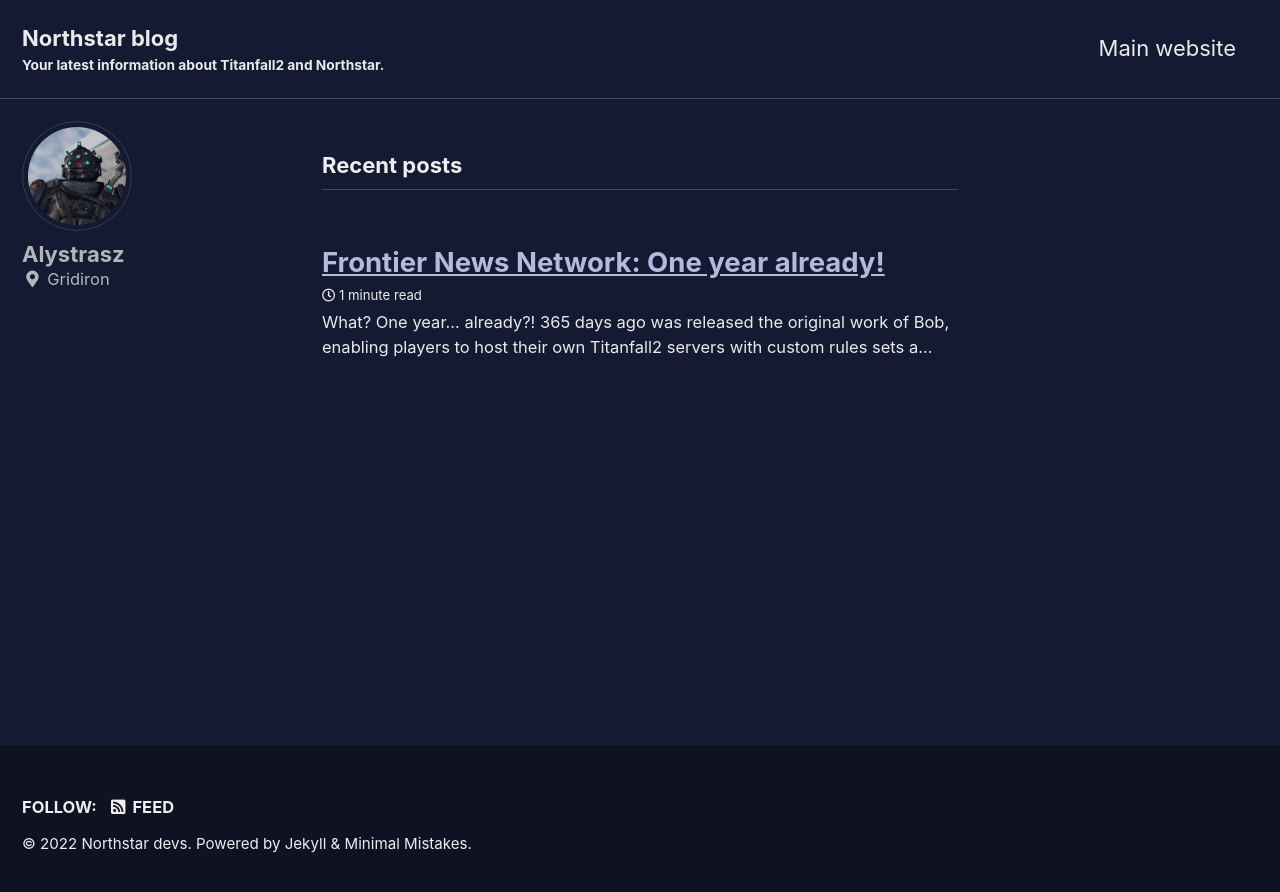
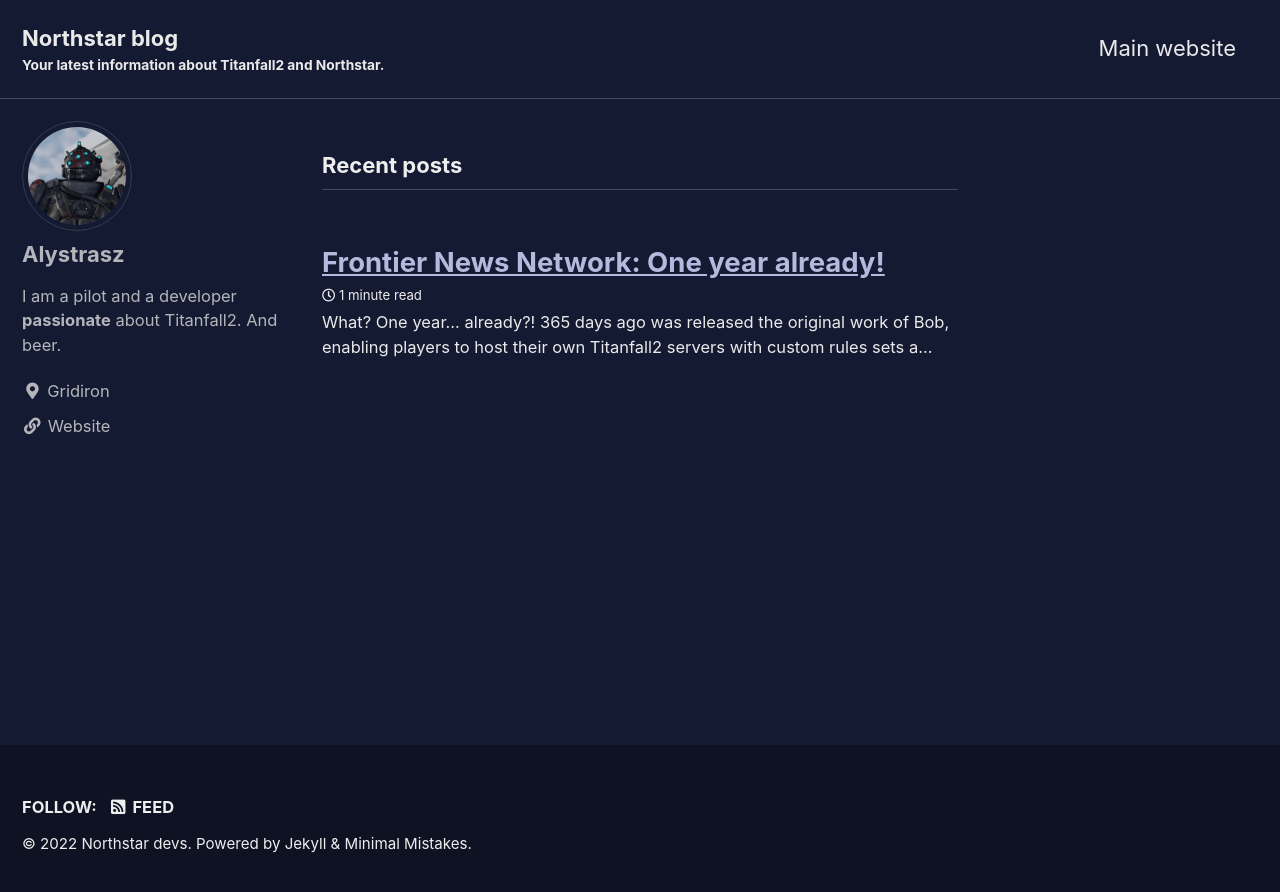
Before and after one commit to R2Northstar/NorthstarBlog, a Jekyll site: the page built from index.html, in a window 1280 px wide. Shown: the top 892 px of the page. Built offline with Jekyll 4.4.1, drawn with Linux system fonts in a browser that asks for light colours; cached includes are drawn as plain includes; the list of posts is cut into pages by our own code.

```diff
--- a/_config.yml
+++ b/_config.yml
@@ -106,7 +106,7 @@ analytics:
 author:
   name             : "Alystrasz"
   avatar           : "/assets/images/profile.jpg" # path of avatar image, e.g. "/assets/images/bio-photo.jpg"
-  bio              : # "I am an **amazing** person."
+  bio              : I am a pilot and a developer **passionate** about Titanfall2. And beer.
   location         : "Gridiron"
   email            :
   links:
@@ -115,7 +115,7 @@ author:
       # url: "mailto:your.name@email.com"
     - label: "Website"
       icon: "fas fa-fw fa-link"
-      # url: "https://northstar.tf/"
+      url: "https://remyraes.com/"
     - label: "Twitter"
       icon: "fab fa-fw fa-twitter-square"
       # url: "https://twitter.com/"
```
